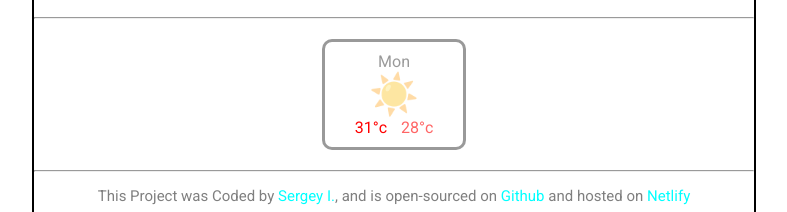
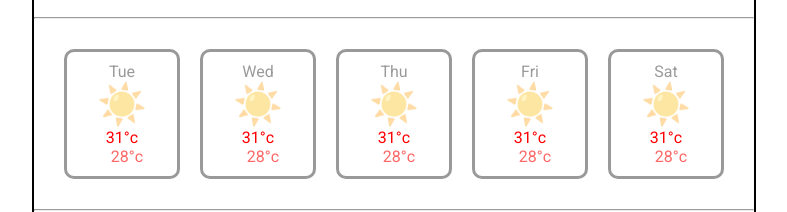
Before and after one commit to Sergey-Ivanovich/ProjectW8-Forecast, a plain HTML site: page index.html in a window 1280 px wide. Shown: the part 280-492 px from the top of the page, without its empty margins (246-1033 px from the left). Drawn offline with nearby package versions, Linux system fonts and the light colour scheme; no server answers.

Commit message:
MAJOR added js to repeat each day of forecast

```diff
--- a/index.html
+++ b/index.html
@@ -49,21 +49,7 @@
           >
         </div>
         <hr class="forecast-separator-line" />
-        <div class="forecast-container" id="forecast">
-          <div class="day-container">
-            <div class="day-info">
-              <span class="forecast-day"> Mon </span>
-
-              <br />
-              <span class="weather-emoji"> ☀️ </span><br />
-
-              <span class="day-temp">
-                <span class="max-day-temp"> 31°c</span>
-                <span class="min-day-temp"> 28°c</span>
-              </span>
-            </div>
-          </div>
-        </div>
+        <div class="forecast-container" id="forecast"></div>
       </main>
       <hr />
       <footer>
--- a/src/index.css
+++ b/src/index.css
@@ -92,7 +92,7 @@ div.weather-info-container {
 
 .day-container {
   padding: 10px 30px;
-
+  margin: 10px;
   border-radius: 10px;
   transition: all 150ms ease-in-out;
 
--- a/src/index.js
+++ b/src/index.js
@@ -57,9 +57,38 @@ function cityHandle(event) {
   apiSearch(city.value);
 }
 
+function displayForecast() {
+  let forecastElement = document.querySelector("#forecast");
+
+  let days = [`Tue`, `Wed`, `Thu`, `Fri`, `Sat`];
+  let forecastHtml = ``;
+
+  days.forEach(function (day) {
+    forecastHtml =
+      forecastHtml +
+      `
+    <div class="day-container">
+    <div class="day-info">
+    <span class="forecast-day"> ${day} </span>
+
+    <br />
+    <span class="weather-emoji"> ☀️ </span><br />
+
+    <span class="day-temp">
+    <span class="max-day-temp"> 31°c</span>
+    <span class="min-day-temp"> 28°c</span>
+    </span>
+    </div>
+    </div>
+    `;
+  });
+
+  forecastElement.innerHTML = forecastHtml;
+}
+
 let cityForm = document.querySelector("#city-form");
 cityForm.addEventListener("submit", cityHandle);
 
 apiSearch(`Moscow`);
 
-let forecast = document.querySelector("#forecast");
+displayForecast();
```
